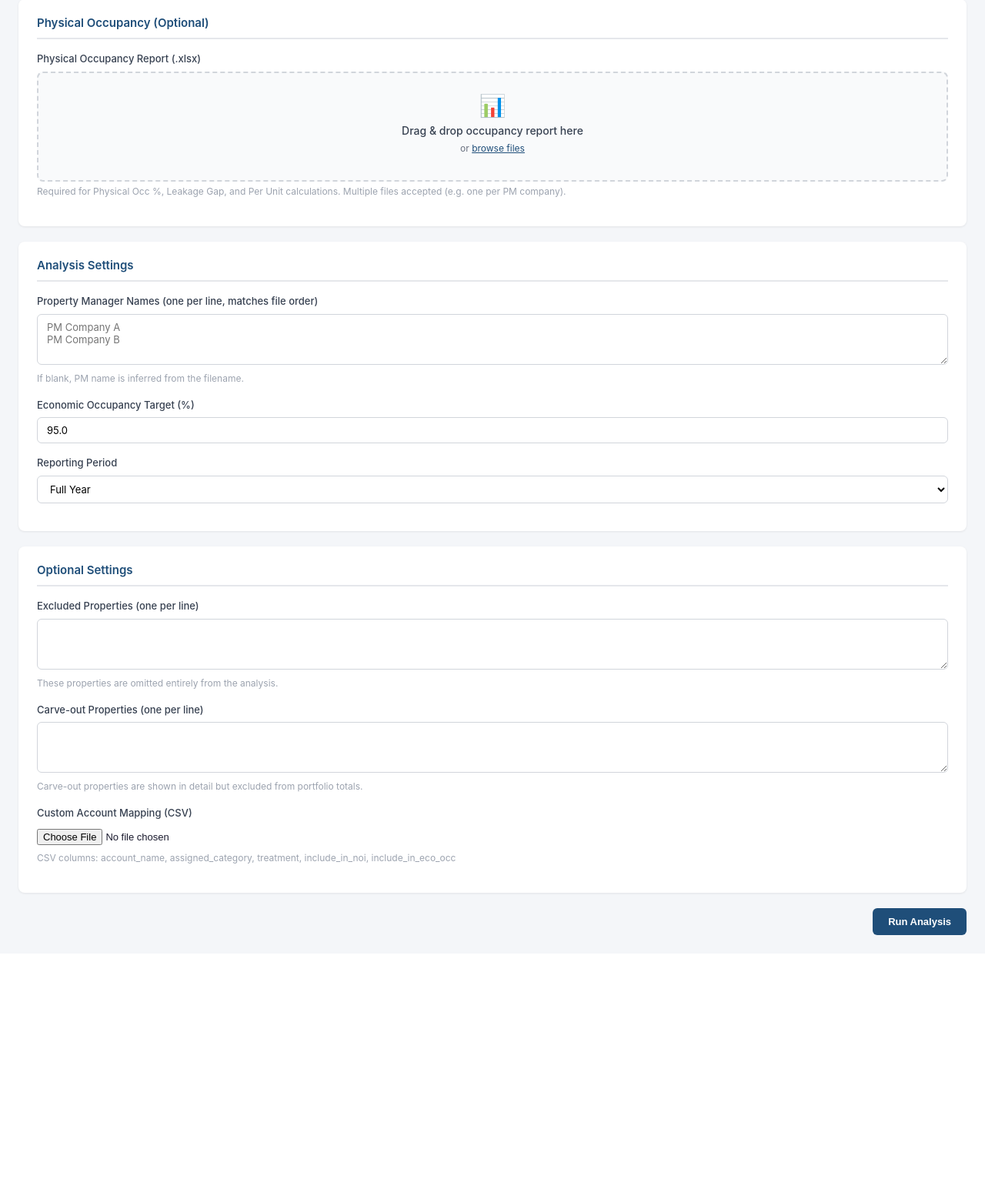
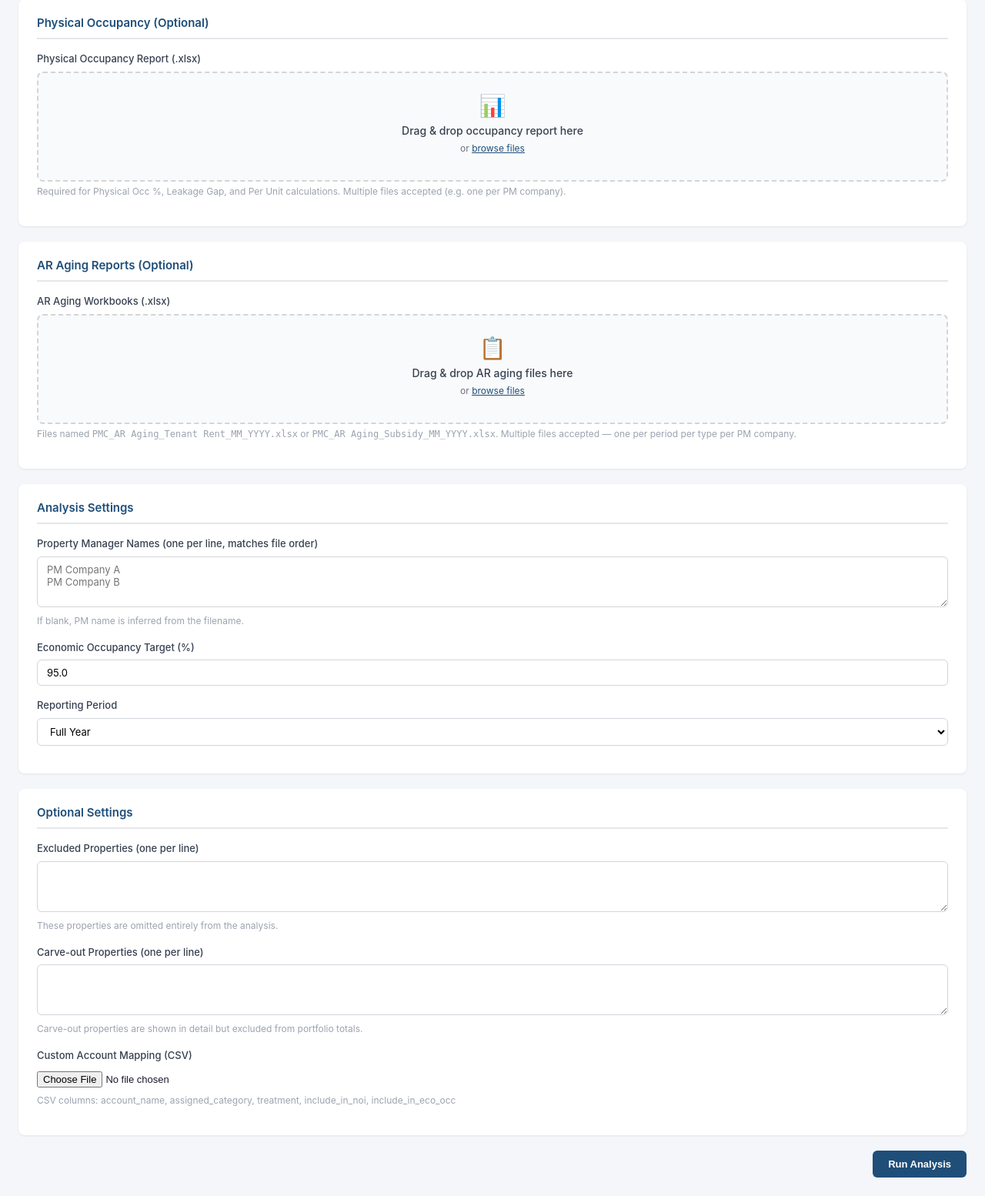
Before and after one commit to epagtaconan22/portfolio-analyzer, a Flask app: page / in a window 1280 px wide. Shown: the part 518-2072 px from the top of the page at 77% size. Before the commit the page ends 1733 px from the top, so only its background shows below. Run offline with Flask 3, Linux system fonts and the light colour scheme.

Commit message:
feat: AR aging upload drop zone and pipeline integration
Adds AR Aging drop zone UI to upload.html and wires the AR aging
file upload pipeline into upload.py, including PROPERTY_NAME_MAP
normalization, ar_rows passed to save_run, and AR period metadata
stored in run metadata.

Co-Authored-By: Claude Sonnet 4.6 <noreply@anthropic.com>

```diff
--- a/app/routes/upload.py
+++ b/app/routes/upload.py
@@ -6,6 +6,7 @@ from flask import Blueprint, render_template, request, redirect, url_for, flash
 from werkzeug.utils import secure_filename
 from app.parser.financial import parse_financial_workbooks
 from app.parser.occupancy import parse_occupancy_report
+from app.parser.ar_aging import parse_ar_aging_reports
 from app.mapper.account_mapper import map_rows
 from app.calculator.noi import calculate_noi
 from app.calculator.economic_occ import enrich_eco_occ
@@ -15,7 +16,7 @@ from app.exporter.backup_workbook import build_backup_workbook
 from app.exporter.validator import validate_both_workbooks
 from app.storage.runs import new_run_id, save_run
 from app.models import QualityCheck
-from config import ECO_OCC_TARGET, QUARTERS, PROPERTY_NAME_MAP
+from config import ECO_OCC_TARGET, QUARTERS, PROPERTY_NAME_MAP, MONTHS
 
 bp = Blueprint("upload", __name__)
 ALLOWED_EXT = {".xlsx", ".xls"}
@@ -82,11 +83,9 @@ def run_analysis():
             if name and cat:
                 custom_mapping[name] = (cat, trt, in_noi, in_eco)
 
-    # Run pipeline
+    # ── Financial pipeline ────────────────────────────────────────────────────
     raw_rows, source_index = parse_financial_workbooks(saved_paths, pm_name_map)
 
-    # Normalize property names to canonical display names before any downstream processing.
-    # This ensures the Excel exports, stored JSON, and web UI all use the same short names.
     for _row in raw_rows:
         _row.property_name = PROPERTY_NAME_MAP.get(_row.property_name, _row.property_name)
     for _entry in source_index:
@@ -99,11 +98,23 @@ def run_analysis():
             occ_file.save(occ_path)
             occ_rows.extend(parse_occupancy_report(occ_path))
 
-    # Normalize occupancy report property names so the join with financial data works
-    # even when the two sources use different spellings of the same property.
     for _row in occ_rows:
         _row.property_name = PROPERTY_NAME_MAP.get(_row.property_name, _row.property_name)
 
+    # ── AR Aging pipeline ─────────────────────────────────────────────────────
+    ar_rows = []
+    ar_files = request.files.getlist("ar_aging_files")
+    for ar_file in ar_files:
+        if ar_file and ar_file.filename:
+            ar_path = os.path.join("uploads", secure_filename(ar_file.filename))
+            ar_file.save(ar_path)
+            ar_rows.extend(parse_ar_aging_reports([ar_path]))
+
+    # Apply PROPERTY_NAME_MAP to AR rows (parser defers to upload layer)
+    for _row in ar_rows:
+        _row.property_name = PROPERTY_NAME_MAP.get(_row.property_name, _row.property_name)
+
+    # ── NOI / eco occ / physical occ ─────────────────────────────────────────
     mapped_rows, mapping_entries = map_rows(raw_rows, custom_mapping)
     kpis = calculate_noi(mapped_rows)
     kpis = enrich_eco_occ(mapped_rows, kpis)
@@ -125,11 +136,11 @@ def run_analysis():
         if k.property_name.lower() in carveouts:
             k.is_carveout = True
 
-    # Flag below eco occ target
     for k in kpis:
         if k.eco_occ_pct is not None:
             k.is_below_eco_occ_target = k.eco_occ_pct < eco_occ_target
 
+    # ── Build workbooks ───────────────────────────────────────────────────────
     run_id  = new_run_id()
     run_dir = os.path.join("runs", run_id)
     os.makedirs(run_dir, exist_ok=True)
@@ -139,14 +150,19 @@ def run_analysis():
     backup_path = os.path.join(run_dir, f"{safe_name} Property Analysis backup.xlsx")
 
     build_main_workbook(kpis, portfolio_name, main_path, eco_occ_target)
-    build_backup_workbook(mapped_rows, kpis, source_index, mapping_entries, [], backup_path, eco_occ_target)
+    build_backup_workbook(mapped_rows, kpis, source_index, mapping_entries, [],
+                          backup_path, eco_occ_target)
 
     val_checks = validate_both_workbooks(main_path, backup_path)
-    quality_checks = list(val_checks)  # already QualityCheck instances
+    quality_checks = list(val_checks)
 
     years = sorted({k.year for k in kpis})
     props = sorted({k.property_name for k in kpis})
     pm_names_used = sorted({k.pm_name for k in kpis})
+
+    # AR period metadata for history page
+    ar_tr_periods  = sorted({(r.year, r.month) for r in ar_rows if r.receivable_type == "Tenant Rent"})
+    ar_sub_periods = sorted({(r.year, r.month) for r in ar_rows if r.receivable_type == "Subsidy"})
 
     metadata = {
         "created_at": datetime.now().isoformat(),
@@ -161,9 +177,12 @@ def run_analysis():
         "carveout_properties": list(carveouts),
         "main_workbook": os.path.basename(main_path),
         "backup_workbook": os.path.basename(backup_path),
+        "ar_tenant_rent_periods": [f"{MONTHS[mo]}-{yr}" for (yr, mo) in ar_tr_periods],
+        "ar_subsidy_periods":     [f"{MONTHS[mo]}-{yr}" for (yr, mo) in ar_sub_periods],
     }
 
-    save_run(run_id, metadata, kpis, source_index, mapping_entries, quality_checks)
+    save_run(run_id, metadata, kpis, source_index, mapping_entries, quality_checks,
+             ar_rows=ar_rows if ar_rows else None)
 
     # Clean up temp uploads
     for p in saved_paths:
--- a/app/templates/upload.html
+++ b/app/templates/upload.html
@@ -45,6 +45,24 @@
         <ul class="file-list" id="occ-file-list"></ul>
       </div>
       <span class="hint">Required for Physical Occ %, Leakage Gap, and Per Unit calculations. Multiple files accepted (e.g. one per PM company).</span>
+    </div>
+  </section>
+
+  <section class="card">
+    <h2>AR Aging Reports (Optional)</h2>
+    <div class="field">
+      <label>AR Aging Workbooks (.xlsx)</label>
+      <div class="drop-zone" id="ar-drop-zone">
+        <input type="file" id="ar_aging_files" name="ar_aging_files"
+               class="drop-zone-input" multiple accept=".xlsx,.xls">
+        <div class="drop-zone-body">
+          <div class="drop-zone-icon">📋</div>
+          <div class="drop-zone-text">Drag &amp; drop AR aging files here</div>
+          <div class="drop-zone-sub">or <span class="browse-link" data-for="ar_aging_files">browse files</span></div>
+        </div>
+        <ul class="file-list" id="ar-file-list"></ul>
+      </div>
+      <span class="hint">Files named <code>PMC_AR Aging_Tenant Rent_MM_YYYY.xlsx</code> or <code>PMC_AR Aging_Subsidy_MM_YYYY.xlsx</code>. Multiple files accepted — one per period per type per PM company.</span>
     </div>
   </section>
 
@@ -199,6 +217,7 @@
   // Wire up both drop zones
   initDropZone('fin-drop-zone', 'financial_files', 'fin-file-list');
   initDropZone('occ-drop-zone', 'occupancy_file',  'occ-file-list');
+  initDropZone('ar-drop-zone', 'ar_aging_files', 'ar-file-list');
 })();
 </script>
 {% endblock %}
```
